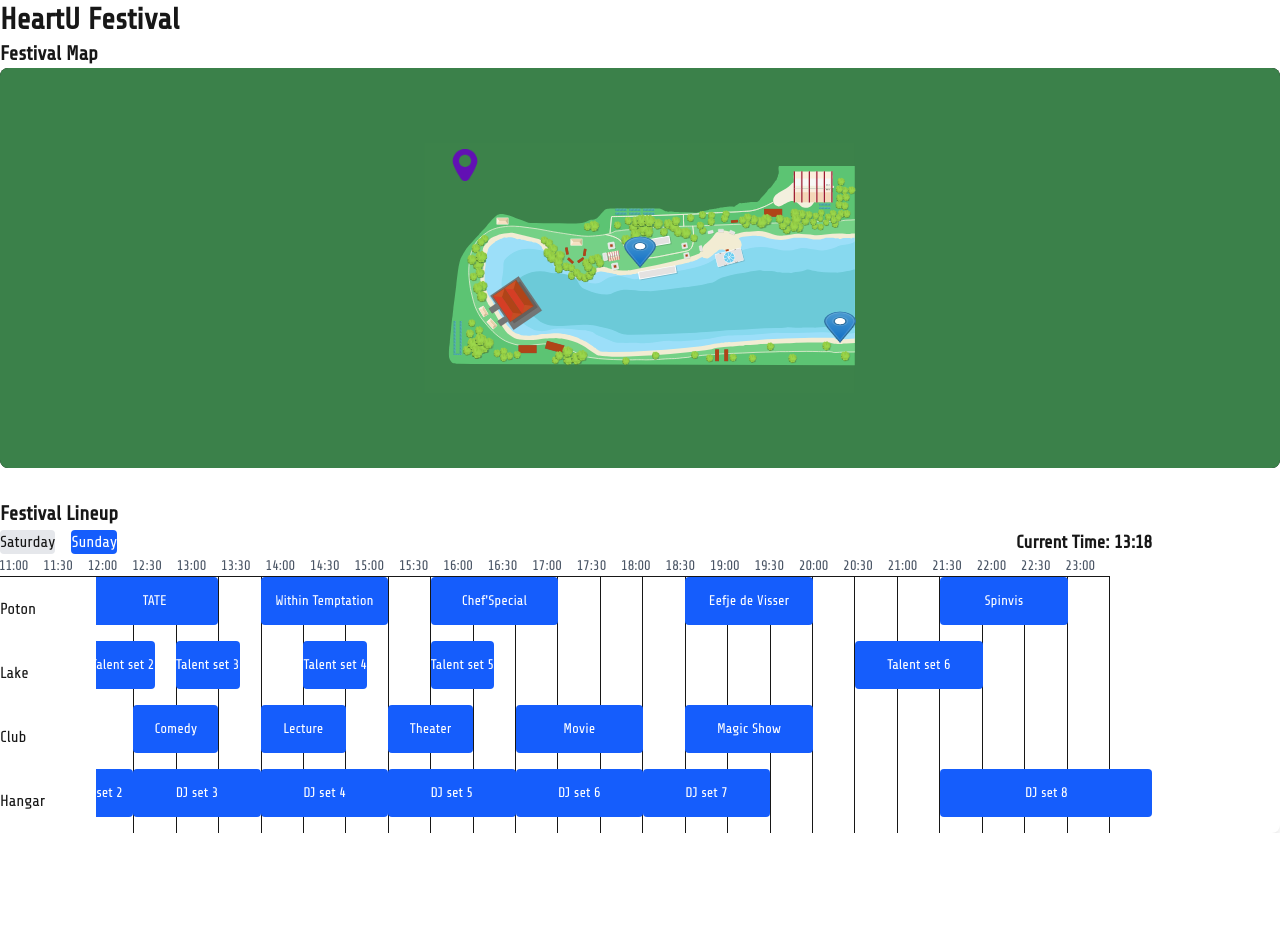
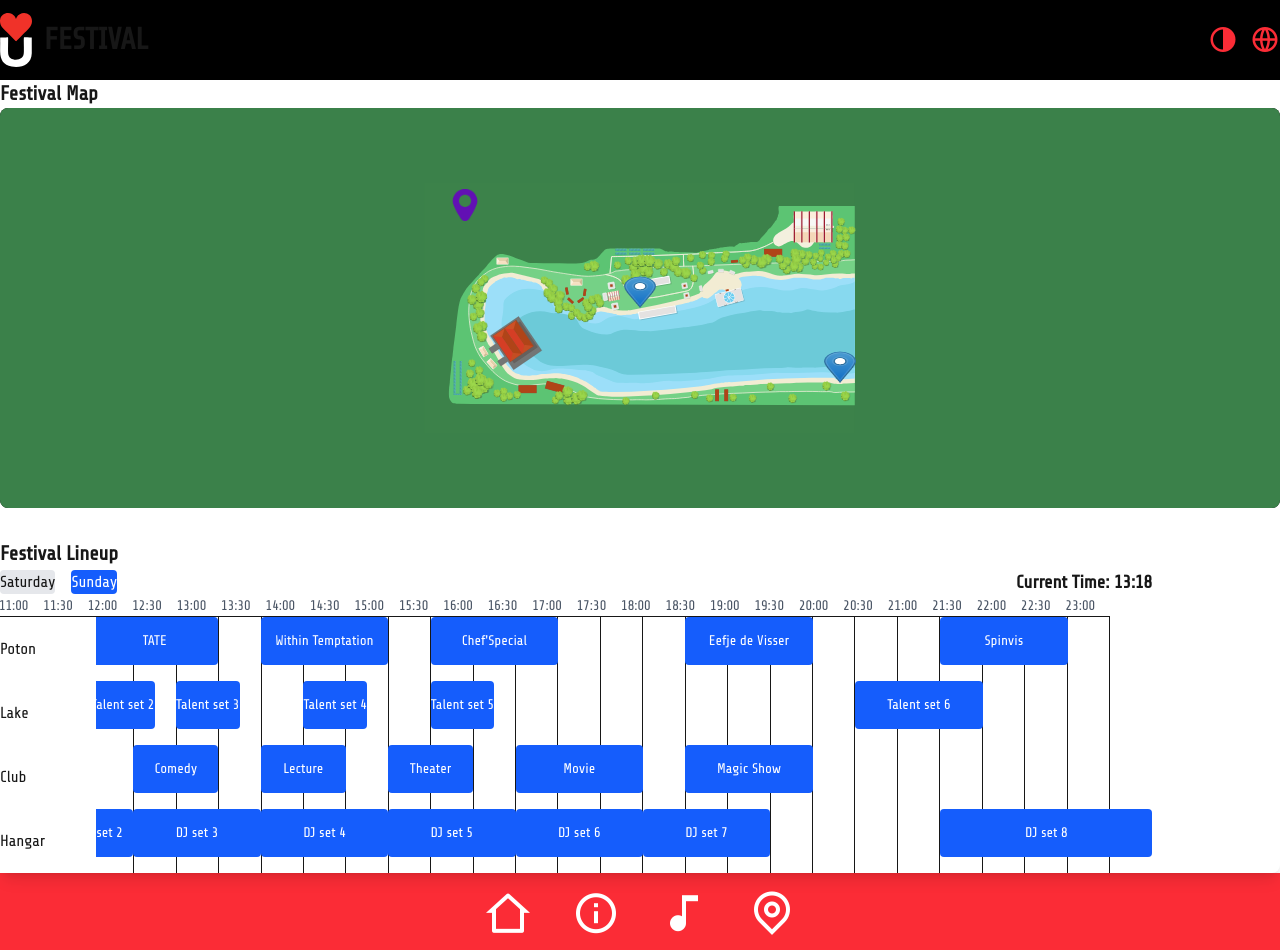
Before and after one commit to PebblesDV/pwa-festival, a Next.js app: page / in a window 1280 px wide. Shown: the top 950 px of the page. Before the commit the page ends 833 px from the top, so only its background shows below. Built offline with nearby package versions, Linux system fonts and the light colour scheme.

Commit message:
simple header and footer

```diff
--- a/app/page.tsx
+++ b/app/page.tsx
@@ -6,14 +6,13 @@ const Map = dynamic(() => import("../components/Map"), {
 });
 import LineupSchedule from "../components/LineupSchedule";
 import InstallPWA from "../components/InstallPWA";
+import Header from "@/components/header";
+import Footer from "@/components/footer";
 
 export default function Home() {
   return (
     <div className="p-4">
-      <header className="mb-8">
-        <h1 className="text-2xl font-bold">HeartU Festival</h1>
-      </header>
-
+      <Header />
       <main className="flex flex-col gap-8">
         <section>
           <h2 className="text-xl font-bold mb-4">Festival Map</h2>
@@ -31,6 +30,8 @@ export default function Home() {
       </main>
 
       <InstallPWA />
+
+      <Footer />
     </div>
   );
 }
--- /dev/null
+++ b/components/footer.tsx
@@ -0,0 +1,12 @@
+export default function Footer() {
+  return (
+    <footer className="flex h-20 w-full justify-center items-center px-5 py-4 bg-red-500">
+      <div className="flex items-center justify-between gap-10">
+        <i className="ri-home-2-line text-5xl text-white rounded-full p-2"></i>
+        <i className="ri-information-line text-5xl text-white rounded-full p-2"></i>{" "}
+        <i className="ri-music-fill text-5xl text-white rounded-full p-2"></i>
+        <i className="ri-map-pin-line text-5xl text-white rounded-full p-2"></i>
+      </div>
+    </footer>
+  );
+}
--- /dev/null
+++ b/components/header.tsx
@@ -0,0 +1,17 @@
+import Image from "next/image";
+
+export default function Header() {
+  return (
+    <header className="flex h-20 w-full justify-between items-center px-5 py-4 bg-black sticky top-0 z-50">
+      <div className="flex items-center gap-3">
+        <Image src="/logo_white.svg" alt="logo" width={32} height={32} />
+        <h1 className="font-bold">FESTIVAL</h1>
+      </div>
+
+      <div className="flex items-center gap-3">
+        <i className="ri-contrast-fill text-3xl text-red-500 rounded-full p-2"></i>
+        <i className="ri-global-line text-3xl text-red-500 rounded-full p-2"></i>
+      </div>
+    </header>
+  );
+}
```
Also changed, not shown: public/logo_white.svg (added).
